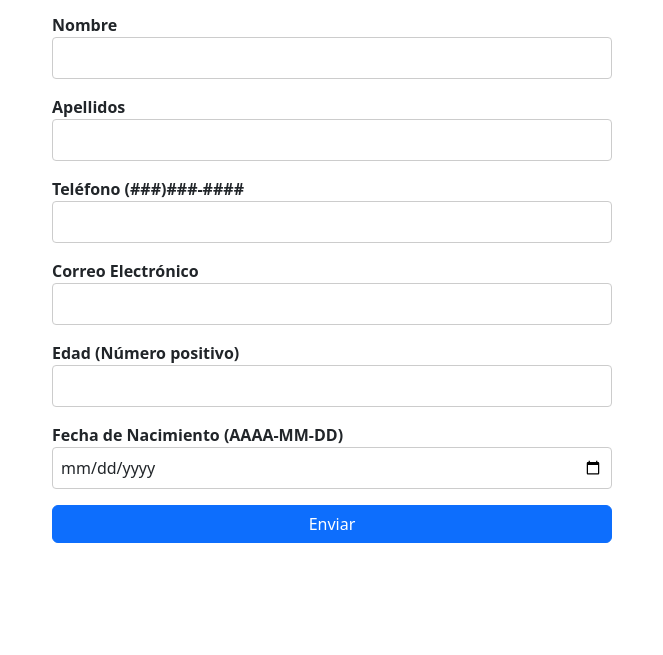
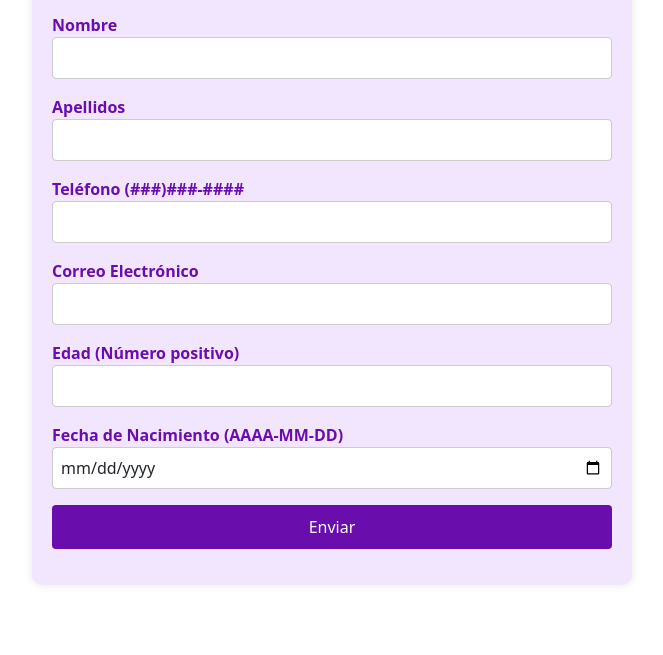
Before and after one commit to HumbertoSuk/Forms2, a plain HTML site: page index.html in a window 1280 px wide. Shown: the part 145-800 px from the top of the page, without its empty margins (308-971 px from the left). Drawn offline with nearby package versions, Linux system fonts and the light colour scheme.

Commit message:
Agregar mejor estilizado de CSS

```diff
--- a/script.js
+++ b/script.js
@@ -32,7 +32,7 @@ document.addEventListener("DOMContentLoaded", function() {
 
 
         // Validar teléfono (###)###-####
-        if (!/^\d{3}\d{3}-\d{4}$/.test(telefono)) {
+        if (!/^\(\d{3}\)\d{3}-\d{4}$/.test(telefono)) {
             mensajeError.textContent = "El teléfono debe tener el formato (###)###-####.";
             return;
         }
--- a/style.css
+++ b/style.css
@@ -3,16 +3,24 @@
 max-width: 600px;
 margin: 0 auto;
 padding: 20px;
+background-color: #f2e6ff;
+/* Lila claro */
+border-radius: 10px;
+box-shadow: 0 0 10px rgba(0, 0, 0, 0.1);
 }
 
 /* Estilo para el título */
 h1 {
 text-align: center;
+color: #6a0dad;
+/* Lila más oscuro */
 }
 
 /* Estilo para las etiquetas de los campos */
 label {
 font-weight: bold;
+color: #6a0dad;
+/* Lila más oscuro */
 }
 
 /* Estilo para los campos de entrada */
@@ -28,9 +36,27 @@ label {
 #mensajeError {
 font-weight: bold;
 text-align: center;
+color: #ff0000;
+/* Rojo */
+
 }
 
 /* Estilo para el botón de enviar */
 .btn-primary {
 width: 100%;
+background-color: #6a0dad;
+/* Lila más oscuro */
+color: #fff;
+/* Texto en blanco */
+border: none;
+border-radius: 4px;
+padding: 10px;
+cursor: pointer;
+transition: background-color 0.3s ease;
+/* Animación de cambio de color de fondo */
 }
+
+.btn-primary:hover {
+background-color: #470875;
+/* Lila más oscuro al pasar el cursor */
+}
```
Lines whose indentation alone changed are shown as unchanged.
